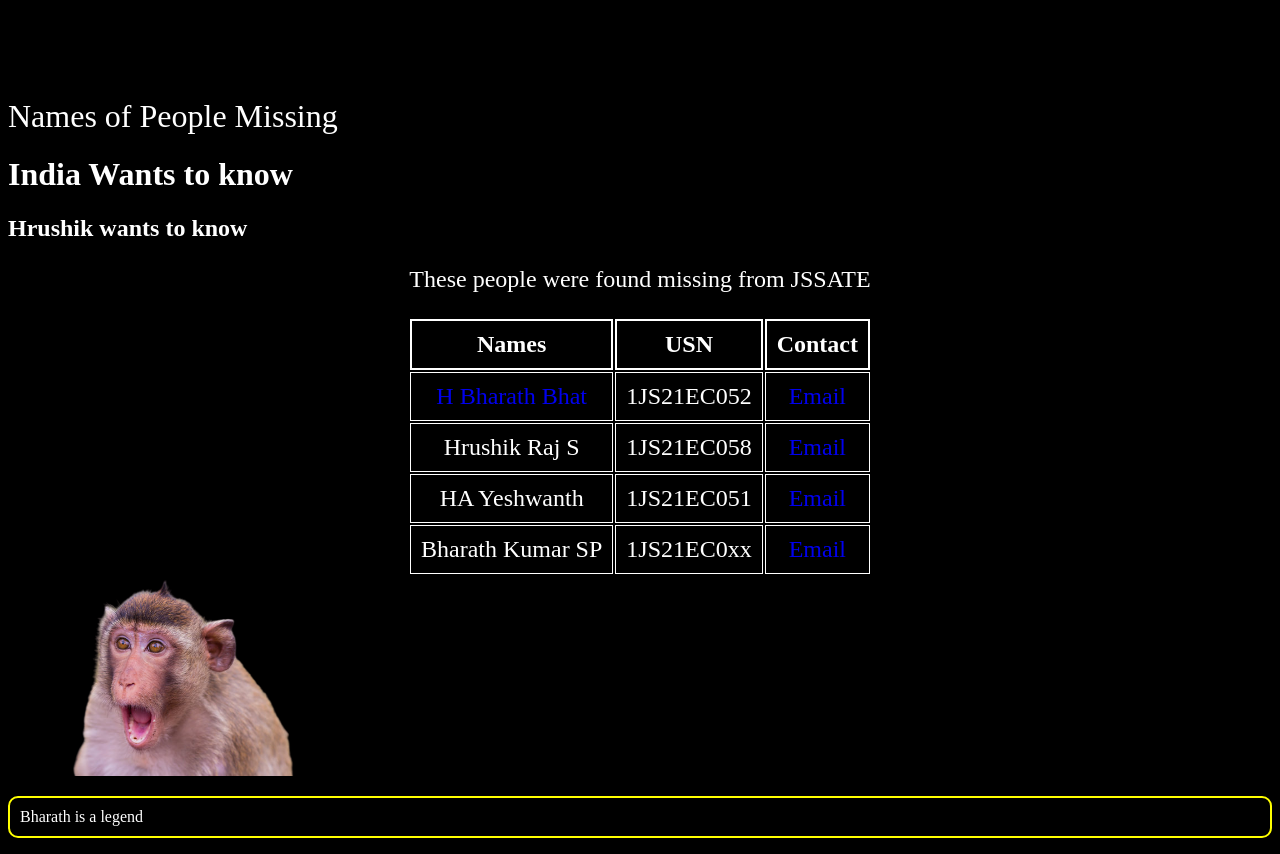
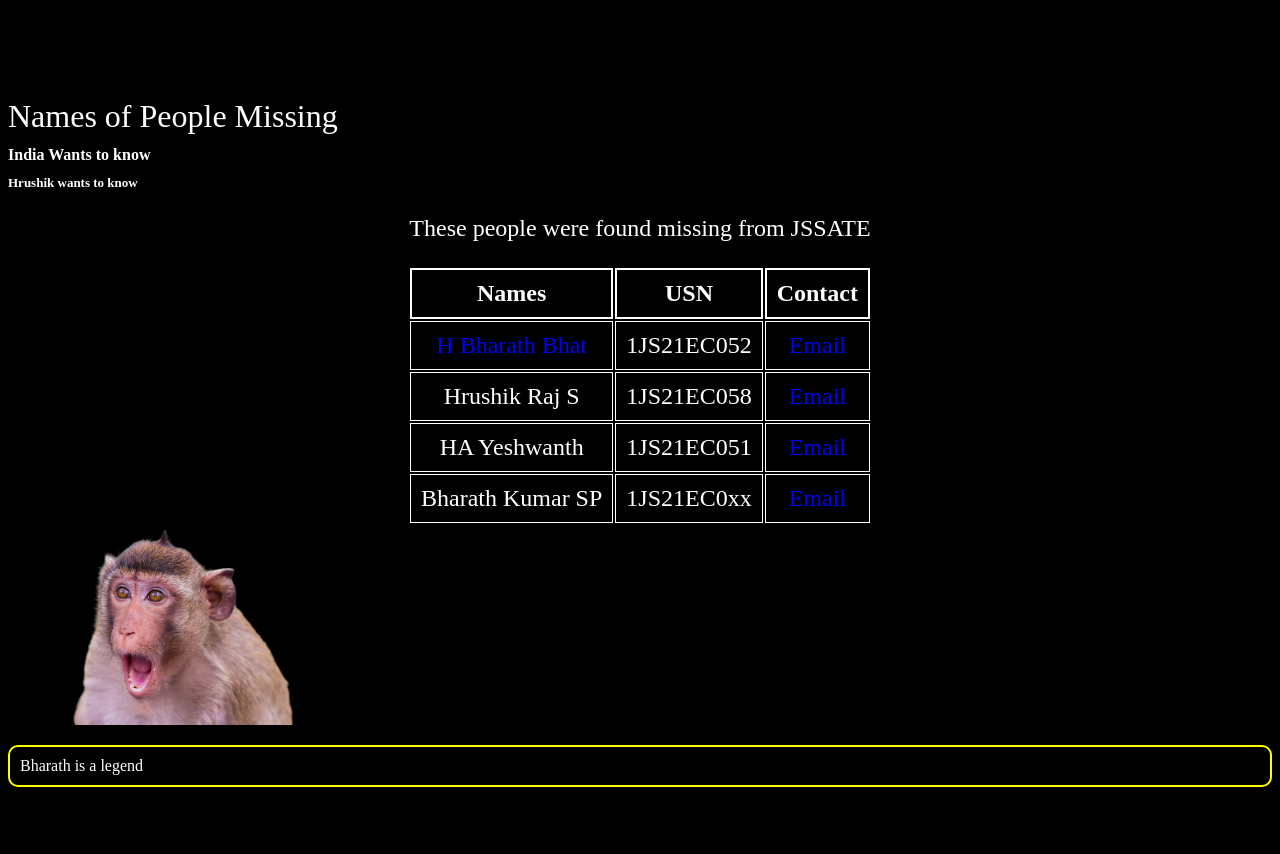
Before and after one commit to hbharathbhat/python, a plain HTML site: page index.html in a window 1280 px wide. After the commit the page ends 803 px from the top, so only its background shows below. Drawn offline with Linux system fonts and the light colour scheme.

Commit message:
Update collab.css

```diff
--- a/collab.css
+++ b/collab.css
@@ -15,6 +15,13 @@ a{
     text-align: center;
     font-size: x-large;
     font-family: 'Times New Roman', Times, serif;
+}
+
+h1{
+    font-size: medium;
+}
+h2{
+    font-size: small;
 }
 
 table{
```
